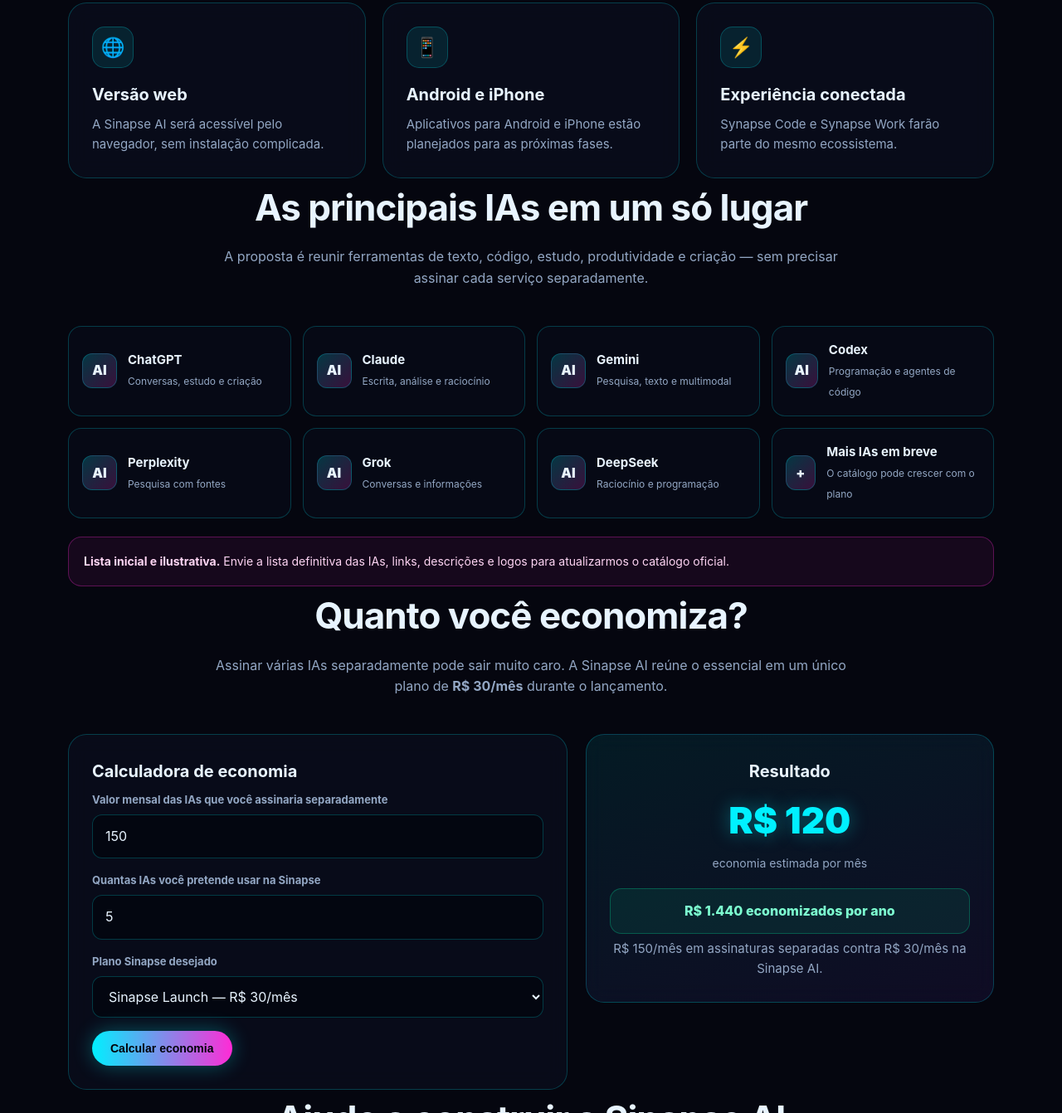
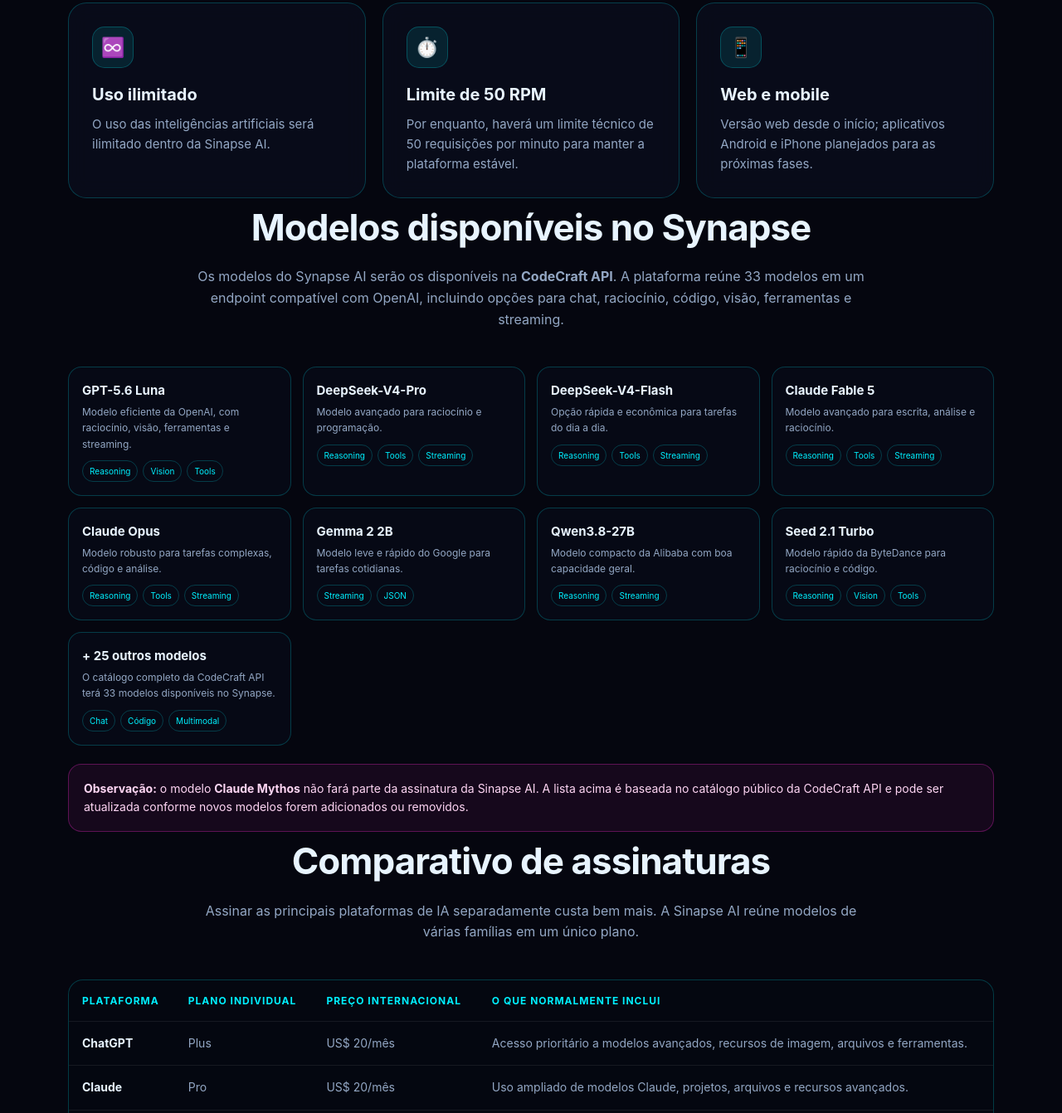
Before and after one commit to RaphaelLarroude/sinapse-ai, a website: page public/index.html in a window 1280 px wide. Shown: the part 1458-2800 px from the top of the page at 83% size. Drawn offline with Linux system fonts and the light colour scheme; no server answers.

Commit message:
feat: adiciona modelos da CodeCraft API, comparativo de preços e limite de 50 RPM

```diff
--- a/public/index.html
+++ b/public/index.html
@@ -4,7 +4,7 @@
 <meta charset="utf-8">
 <meta name="viewport" content="width=device-width,initial-scale=1">
 <title>Sinapse AI — O hub definitivo de Inteligências Artificiais</title>
-<meta name="description" content="Sinapse AI reúne as principais ferramentas de IA em um só lugar, com Synapse Code e Synapse Work, por R$ 30/mês durante o lançamento.">
+<meta name="description" content="Sinapse AI reúne modelos de IA disponíveis pela CodeCraft API em um só lugar, com Synapse Code e Synapse Work, uso ilimitado e limite de 50 RPM.">
 <style>
 :root{--bg:#05060f;--panel:rgba(10,14,30,.72);--neon:#00f0ff;--neon2:#ff2bd6;--neon3:#7c4dff;--text:#e8f4ff;--muted:#93a7c4;--border:rgba(0,240,255,.22)}
 *{box-sizing:border-box;margin:0;padding:0}html{scroll-behavior:smooth}
@@ -29,7 +29,7 @@ h1 em{font-style:normal;background:linear-gradient(90deg,var(--neon),var(--neon2
 .hero p{max-width:740px;margin:0 auto;color:var(--muted);font-size:18px}
 .hero-actions{display:flex;gap:14px;justify-content:center;flex-wrap:wrap;margin:32px 0 16px}
 .price-note{color:var(--muted);font-size:13px}
-section{padding:78px 0}.section-head{text-align:center;max-width:780px;margin:0 auto 44px}
+section{padding:78px 0}.section-head{text-align:center;max-width:820px;margin:0 auto 44px}
 h2{font-size:clamp(28px,4vw,44px);letter-spacing:-1px;margin-bottom:12px}.section-head p{color:var(--muted)}
 .card{background:var(--panel);border:1px solid var(--border);border-radius:22px;padding:28px;backdrop-filter:blur(12px);transition:.25s}
 .card:hover{transform:translateY(-4px);border-color:rgba(255,43,214,.45)}
@@ -40,10 +40,18 @@ h2{font-size:clamp(28px,4vw,44px);letter-spacing:-1px;margin-bottom:12px}.sectio
 .pill{display:inline-block;margin-bottom:14px;padding:6px 12px;border-radius:999px;background:rgba(255,43,214,.14);color:#ff9de4;font-size:11px;font-weight:800;letter-spacing:1.2px;text-transform:uppercase}
 .terminal{margin-top:18px;padding:16px;border-radius:14px;background:#02040c;border:1px solid rgba(0,240,255,.25);font-family:ui-monospace,SFMono-Regular,Menlo,monospace;font-size:13px;color:#8ff6ff}
 .terminal b{color:#ff6ad5}
-.ai-grid{display:grid;grid-template-columns:repeat(auto-fit,minmax(230px,1fr));gap:14px}
-.ai{display:flex;gap:13px;align-items:center;padding:16px;border-radius:16px;border:1px solid var(--border);background:rgba(8,12,25,.7)}
-.ai-logo{width:42px;height:42px;border-radius:12px;display:grid;place-items:center;font-weight:900;background:linear-gradient(135deg,rgba(0,240,255,.2),rgba(255,43,214,.2));border:1px solid var(--border)}
-.ai b{display:block;font-size:15px}.ai small{color:var(--muted);font-size:12px}
+.model-grid{display:grid;grid-template-columns:repeat(auto-fit,minmax(250px,1fr));gap:14px}
+.model{padding:16px;border-radius:16px;border:1px solid var(--border);background:rgba(8,12,25,.7)}
+.model b{display:block;font-size:15px}.model small{color:var(--muted);font-size:12px;display:block;margin-top:4px}
+.model .tags{display:flex;gap:6px;flex-wrap:wrap;margin-top:10px}
+.model .tags span{font-size:10px;padding:4px 8px;border-radius:999px;border:1px solid var(--border);color:var(--neon)}
+.table-wrap{overflow-x:auto;border-radius:18px;border:1px solid var(--border);background:rgba(4,8,18,.75)}
+table{width:100%;border-collapse:collapse;min-width:640px}
+th,td{padding:15px 16px;text-align:left;border-bottom:1px solid rgba(255,255,255,.07);font-size:14px}
+th{color:var(--neon);font-size:12px;text-transform:uppercase;letter-spacing:1px}
+td{color:var(--muted)}td b{color:var(--text)}
+tr:last-child td{border-bottom:0}
+.highlight td{background:rgba(0,240,255,.07);color:var(--text)}
 .calc{display:grid;grid-template-columns:1.1fr .9fr;gap:22px;align-items:start}
 .field{margin-bottom:16px}label{display:block;font-size:13px;color:var(--muted);margin-bottom:7px;font-weight:700}
 input,select{width:100%;padding:13px 15px;border-radius:12px;border:1px solid var(--border);background:rgba(3,6,16,.85);color:var(--text);font:inherit}
@@ -71,16 +79,16 @@ footer{border-top:1px solid var(--border);padding:34px 0;color:var(--muted);font
 <body>
 <header><div class="wrap nav">
 <a class="logo" href="#"><span class="logo-mark">S</span>Sinapse<span>AI</span></a>
-<nav class="menu"><a href="#produtos">Produtos</a><a href="#ias">IAs inclusas</a><a href="#economia">Economia</a><a href="#comunidade">Comunidade</a></nav>
+<nav class="menu"><a href="#produtos">Produtos</a><a href="#modelos">Modelos</a><a href="#comparativo">Comparativo</a><a href="#economia">Economia</a><a href="#comunidade">Comunidade</a></nav>
 <a class="btn btn-primary" href="#comunidade">Quero apoiar</a>
 </div></header>
 
 <main>
 <section class="hero wrap"><span class="tag">Lançamento limitado</span>
 <h1>Todas as principais IAs.<br><em>Um só hub.</em></h1>
-<p>A <b>Sinapse AI</b> é um hub que reúne as principais inteligências artificiais em uma única plataforma — para criar, programar, estudar, produzir conteúdo e trabalhar com mais velocidade.</p>
-<div class="hero-actions"><a class="btn btn-primary" href="#comunidade">Quero a Sinapse AI</a><a class="btn btn-ghost" href="#economia">Calcular minha economia</a></div>
-<p class="price-note">Durante o lançamento: <b>R$ 30/mês</b>. Promoção temporária, sujeita ao apoio da comunidade.</p>
+<p>A <b>Sinapse AI</b> é um hub que reúne modelos de inteligência artificial disponíveis pela <b>CodeCraft API</b> em uma única plataforma — para criar, programar, estudar, produzir conteúdo e trabalhar com mais velocidade.</p>
+<div class="hero-actions"><a class="btn btn-primary" href="#comunidade">Quero a Sinapse AI</a><a class="btn btn-ghost" href="#comparativo">Ver comparativo de preços</a></div>
+<p class="price-note">Durante o lançamento: <b>R$ 30/mês</b> · uso ilimitado · limite de <b>50 requisições por minuto (RPM)</b>.</p>
 </section>
 
 <section id="produtos" class="wrap"><div class="section-head"><h2>Conheça o ecossistema Sinapse</h2><p>A Sinapse AI terá uma experiência própria, com foco em ser realmente útil no dia a dia de quem estuda, cria, programa e trabalha.</p></div>
@@ -91,32 +99,46 @@ footer{border-top:1px solid var(--border);padding:34px 0;color:var(--muted);font
 <p style="margin-top:14px">Estará disponível como <b>aplicativo</b> e também com <b>interface de terminal</b>.</p></div>
 <div class="card product"><span class="pill">Synapse Work</span><div class="icon">💬</div><h3>Chat, estudo e produtividade</h3>
 <p>O <b>Synapse Work</b> será o hub de conversação e trabalho: tire dúvidas, estude, escreva textos, crie resumos, planeje projetos, produza apresentações e organize tarefas.</p>
-<p>Um só lugar para conversar e trabalhar com as principais inteligências artificiais.</p></div>
+<p>Um só lugar para conversar e trabalhar com os modelos de IA disponíveis na plataforma.</p></div>
 </div>
 <div class="grid g3" style="margin-top:20px">
-<div class="card"><div class="icon">🌐</div><h3>Versão web</h3><p>A Sinapse AI será acessível pelo navegador, sem instalação complicada.</p></div>
-<div class="card"><div class="icon">📱</div><h3>Android e iPhone</h3><p>Aplicativos para Android e iPhone estão planejados para as próximas fases.</p></div>
-<div class="card"><div class="icon">⚡</div><h3>Experiência conectada</h3><p>Synapse Code e Synapse Work farão parte do mesmo ecossistema.</p></div>
+<div class="card"><div class="icon">♾️</div><h3>Uso ilimitado</h3><p>O uso das inteligências artificiais será ilimitado dentro da Sinapse AI.</p></div>
+<div class="card"><div class="icon">⏱️</div><h3>Limite de 50 RPM</h3><p>Por enquanto, haverá um limite técnico de 50 requisições por minuto para manter a plataforma estável.</p></div>
+<div class="card"><div class="icon">📱</div><h3>Web e mobile</h3><p>Versão web desde o início; aplicativos Android e iPhone planejados para as próximas fases.</p></div>
 </div></section>
 
-<section id="ias" class="wrap"><div class="section-head"><h2>As principais IAs em um só lugar</h2><p>A proposta é reunir ferramentas de texto, código, estudo, produtividade e criação — sem precisar assinar cada serviço separadamente.</p></div>
-<div class="ai-grid">
-<div class="ai"><div class="ai-logo">AI</div><div><b>ChatGPT</b><small>Conversas, estudo e criação</small></div></div>
-<div class="ai"><div class="ai-logo">AI</div><div><b>Claude</b><small>Escrita, análise e raciocínio</small></div></div>
-<div class="ai"><div class="ai-logo">AI</div><div><b>Gemini</b><small>Pesquisa, texto e multimodal</small></div></div>
-<div class="ai"><div class="ai-logo">AI</div><div><b>Codex</b><small>Programação e agentes de código</small></div></div>
-<div class="ai"><div class="ai-logo">AI</div><div><b>Perplexity</b><small>Pesquisa com fontes</small></div></div>
-<div class="ai"><div class="ai-logo">AI</div><div><b>Grok</b><small>Conversas e informações</small></div></div>
-<div class="ai"><div class="ai-logo">AI</div><div><b>DeepSeek</b><small>Raciocínio e programação</small></div></div>
-<div class="ai"><div class="ai-logo">+</div><div><b>Mais IAs em breve</b><small>O catálogo pode crescer com o plano</small></div></div>
+<section id="modelos" class="wrap"><div class="section-head"><h2>Modelos disponíveis no Synapse</h2><p>Os modelos do Synapse AI serão os disponíveis na <b>CodeCraft API</b>. A plataforma reúne 33 modelos em um endpoint compatível com OpenAI, incluindo opções para chat, raciocínio, código, visão, ferramentas e streaming.</p></div>
+<div class="model-grid">
+<div class="model"><b>GPT-5.6 Luna</b><small>Modelo eficiente da OpenAI, com raciocínio, visão, ferramentas e streaming.</small><div class="tags"><span>Reasoning</span><span>Vision</span><span>Tools</span></div></div>
+<div class="model"><b>DeepSeek-V4-Pro</b><small>Modelo avançado para raciocínio e programação.</small><div class="tags"><span>Reasoning</span><span>Tools</span><span>Streaming</span></div></div>
+<div class="model"><b>DeepSeek-V4-Flash</b><small>Opção rápida e econômica para tarefas do dia a dia.</small><div class="tags"><span>Reasoning</span><span>Tools</span><span>Streaming</span></div></div>
+<div class="model"><b>Claude Fable 5</b><small>Modelo avançado para escrita, análise e raciocínio.</small><div class="tags"><span>Reasoning</span><span>Tools</span><span>Streaming</span></div></div>
+<div class="model"><b>Claude Opus</b><small>Modelo robusto para tarefas complexas, código e análise.</small><div class="tags"><span>Reasoning</span><span>Tools</span><span>Streaming</span></div></div>
+<div class="model"><b>Gemma 2 2B</b><small>Modelo leve e rápido do Google para tarefas cotidianas.</small><div class="tags"><span>Streaming</span><span>JSON</span></div></div>
+<div class="model"><b>Qwen3.8-27B</b><small>Modelo compacto da Alibaba com boa capacidade geral.</small><div class="tags"><span>Reasoning</span><span>Streaming</span></div></div>
+<div class="model"><b>Seed 2.1 Turbo</b><small>Modelo rápido da ByteDance para raciocínio e código.</small><div class="tags"><span>Reasoning</span><span>Vision</span><span>Tools</span></div></div>
+<div class="model"><b>+ 25 outros modelos</b><small>O catálogo completo da CodeCraft API terá 33 modelos disponíveis no Synapse.</small><div class="tags"><span>Chat</span><span>Código</span><span>Multimodal</span></div></div>
 </div>
-<p class="note"><b>Lista inicial e ilustrativa.</b> Envie a lista definitiva das IAs, links, descrições e logos para atualizarmos o catálogo oficial.</p></section>
+<p class="note"><b>Observação:</b> o modelo <b>Claude Mythos</b> não fará parte da assinatura da Sinapse AI. A lista acima é baseada no catálogo público da CodeCraft API e pode ser atualizada conforme novos modelos forem adicionados ou removidos.</p></section>
+
+<section id="comparativo" class="wrap"><div class="section-head"><h2>Comparativo de assinaturas</h2><p>Assinar as principais plataformas de IA separadamente custa bem mais. A Sinapse AI reúne modelos de várias famílias em um único plano.</p></div>
+<div class="table-wrap"><table>
+<thead><tr><th>Plataforma</th><th>Plano individual</th><th>Preço internacional</th><th>O que normalmente inclui</th></tr></thead>
+<tbody>
+<tr><td><b>ChatGPT</b></td><td>Plus</td><td>US$ 20/mês</td><td>Acesso prioritário a modelos avançados, recursos de imagem, arquivos e ferramentas.</td></tr>
+<tr><td><b>Claude</b></td><td>Pro</td><td>US$ 20/mês</td><td>Uso ampliado de modelos Claude, projetos, arquivos e recursos avançados.</td></tr>
+<tr><td><b>Gemini</b></td><td>Google AI Pro</td><td>US$ 19,99/mês</td><td>Acesso a modelos Gemini avançados e integrações com o ecossistema Google.</td></tr>
+<tr><td><b>Perplexity</b></td><td>Pro</td><td>US$ 20/mês</td><td>Pesquisas avançadas, escolha de modelos e uso ampliado de recursos Pro.</td></tr>
+<tr><td><b>Grok</b></td><td>SuperGrok</td><td>A partir de US$ 30/mês</td><td>Acesso ampliado aos modelos Grok e recursos premium.</td></tr>
+<tr class="highlight"><td><b>Sinapse AI</b></td><td>Launch</td><td><b>R$ 30/mês</b></td><td><b>Uso ilimitado</b> dos modelos disponíveis, com limite técnico de 50 RPM.</td></tr>
+</tbody></table></div>
+<p class="note">Valores internacionais são referências públicas e podem variar conforme país, câmbio, impostos e mudanças dos planos. O comparativo serve para mostrar quanto custaria assinar cada serviço separadamente.</p></section>
 
 <section id="economia" class="wrap"><div class="section-head"><h2>Quanto você economiza?</h2><p>Assinar várias IAs separadamente pode sair muito caro. A Sinapse AI reúne o essencial em um único plano de <b>R$ 30/mês</b> durante o lançamento.</p></div>
 <div class="calc">
 <div class="card"><h3>Calculadora de economia</h3>
 <div class="field"><label>Valor mensal das IAs que você assinaria separadamente</label><input id="manualTotal" type="number" min="0" step="1" value="150"></div>
-<div class="field"><label>Quantas IAs você pretende usar na Sinapse</label><input id="aiCount" type="number" min="1" max="20" value="5"></div>
+<div class="field"><label>Quantos modelos você pretende usar na Sinapse</label><input id="aiCount" type="number" min="1" max="33" value="5"></div>
 <div class="field"><label>Plano Sinapse desejado</label><select id="plan"><option value="30">Sinapse Launch — R$ 30/mês</option><option value="40">Sinapse+ — R$ 40/mês</option><option value="50">Sinapse Max — R$ 50/mês</option></select></div>
 <button class="btn btn-primary" id="calcBtn">Calcular economia</button></div>
 <div class="card counter-card"><h3>Resultado</h3><div class="result" id="monthly">R$ 120</div><div class="result-sub">economia estimada por mês</div><div class="saving" id="yearly">R$ 1.440 economizados por ano</div><p class="result-sub" id="detail">R$ 150/mês em assinaturas separadas contra R$ 30/mês na Sinapse AI.</p></div>
@@ -144,7 +166,7 @@ footer{border-top:1px solid var(--border);padding:34px 0;color:var(--muted);font
 <div class="ads-option" data-price="40"><b>R$ 40</b><small>Sinapse+ com mais recursos</small><div class="vote-count">0 votos</div></div>
 <div class="ads-option" data-price="50"><b>R$ 50</b><small>Sinapse Max com mais IAs</small><div class="vote-count">0 votos</div></div>
 </div>
-<p class="note"><b>Esta é uma mega promoção de lançamento.</b> O preço original equivaleria à soma das assinaturas individuais das principais IAs. Por enquanto, a Sinapse AI sai por apenas <b>R$ 30/mês</b> — um valor que mal cobre os custos dos modelos. Depois do lançamento, essa condição pode não continuar disponível.</p></div>
+<p class="note"><b>Esta é uma mega promoção de lançamento.</b> O preço original equivaleria à soma das assinaturas individuais das principais IAs. Por enquanto, a Sinapse AI sai por apenas <b>R$ 30/mês</b>, com uso ilimitado e limite de 50 RPM — um valor que mal cobre os custos dos modelos. Depois do lançamento, essa condição pode não continuar disponível.</p></div>
 </section>
 </main>
 
```
Also changed, not shown: README.md.
